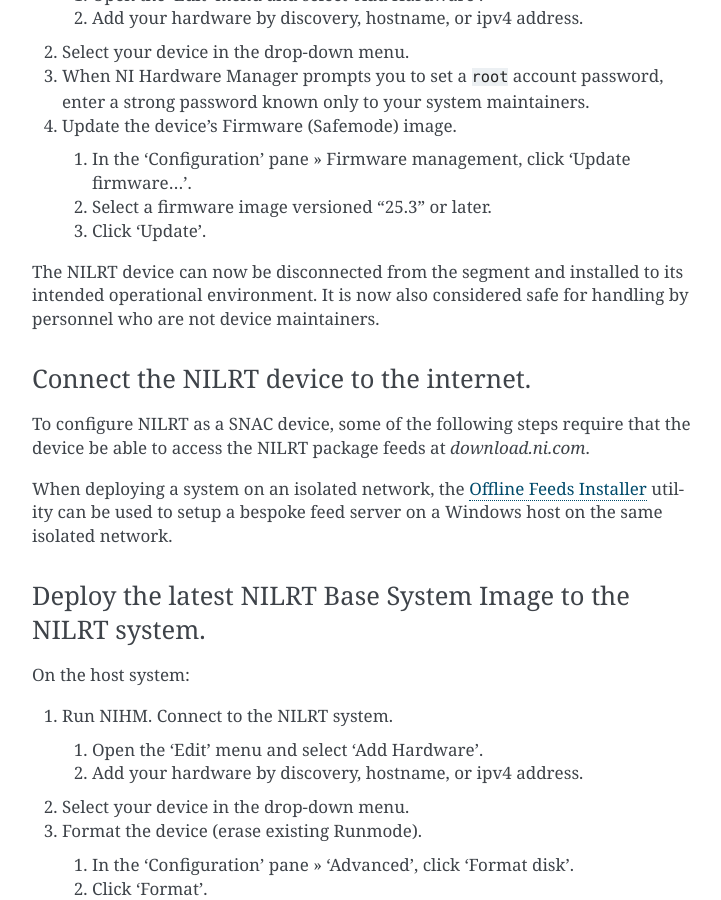
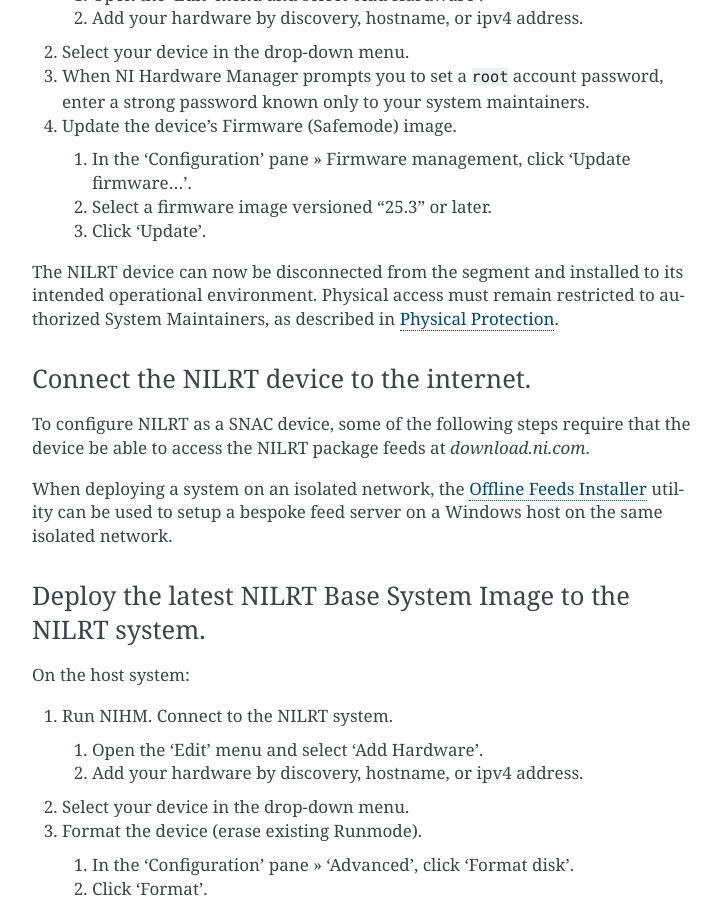
Before and after one commit to ni/nilrt-snac-guide, a Sphinx documentation site: the page built from source/appendix_1.rst, in a window 1280 px wide and 900 px high, scrolled down 7265 px. Shown: the whole window, without its empty margins (388-1109 px from the left). Built offline with Sphinx 7.4.7, drawn with Linux system fonts in a browser that asks for light colours.

Commit message:
Update NILRT device handling and access guidelines
Clarify handling and access restrictions for NILRT device.

Co-authored-by: Copilot Autofix powered by AI <175728472+Copilot@users.noreply.github.com>

```diff
--- a/source/appendix_1.rst
+++ b/source/appendix_1.rst
@@ -272,7 +272,7 @@ On the host system:
 
 
 The NILRT device can now be disconnected from the segment and installed to its intended operational environment.
-It is now also considered safe for handling by personnel who are not device maintainers.
+Physical access must remain restricted to authorized System Maintainers, as described in :ref:`physical-protection`.
 
 
 .. _connect-the-nilrt-device-to-the-internet:
```
